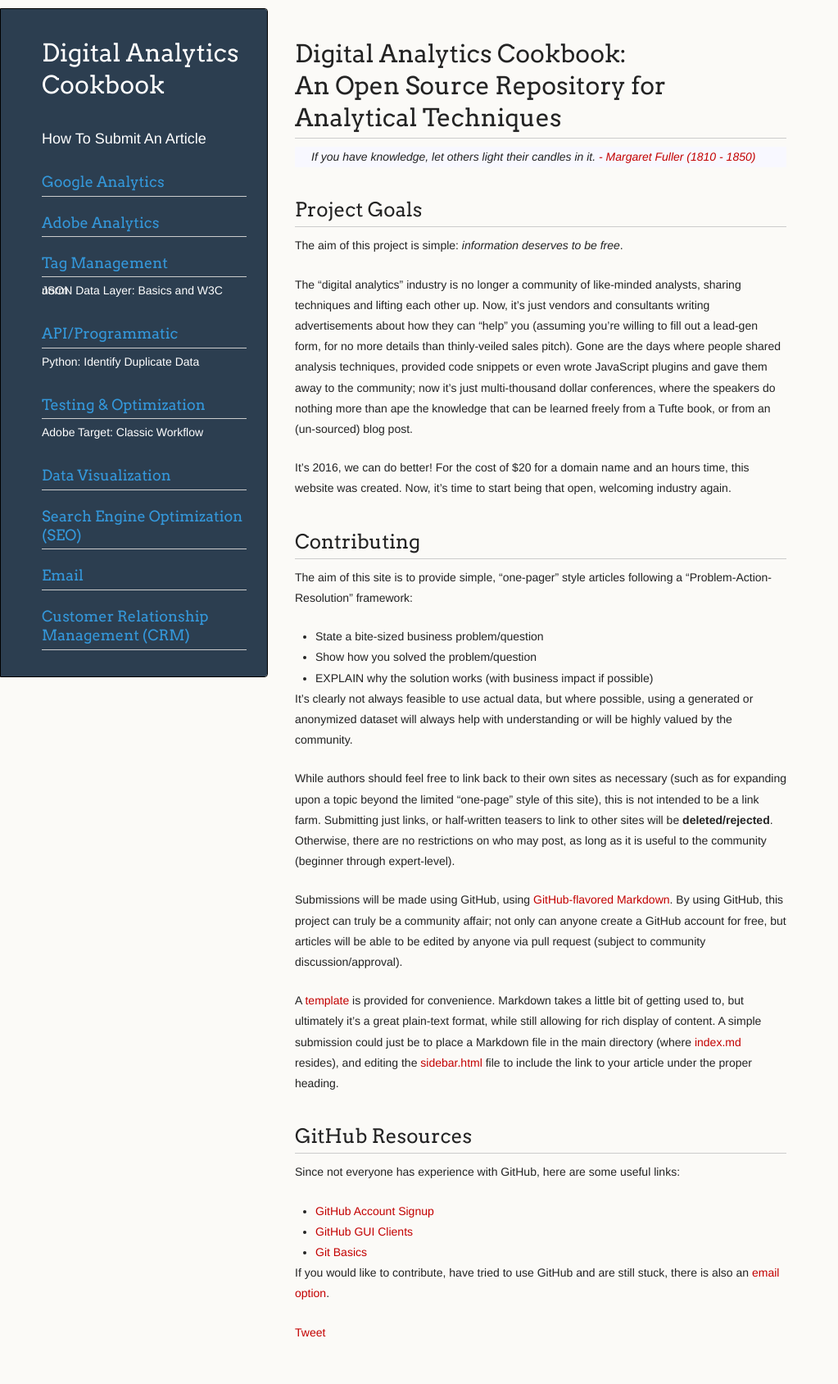
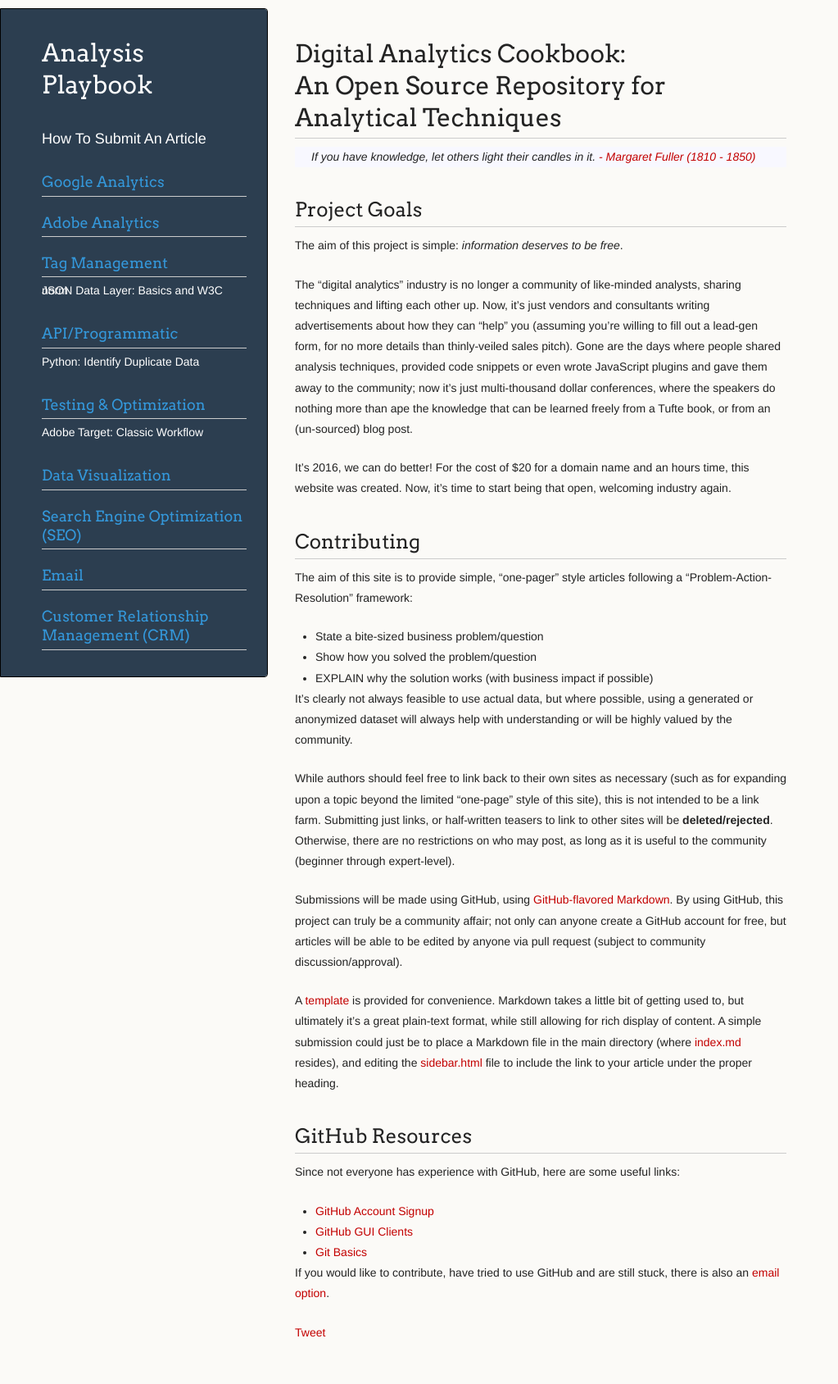
Before and after one commit to analyticsplaybook/analyticsplaybook.github.io, a Jekyll site: the page built from index.md, in a window 1280 px wide. Shown: the whole page at 82% size, without its empty margins (0-1023 px from the left). Built offline with Jekyll 4.4.1, drawn with Linux system fonts in a browser that asks for light colours; comment, search, counter and statistics services are not loaded.

Commit message:
Change branding

```diff
--- a/_layouts/minimal.html
+++ b/_layouts/minimal.html
@@ -30,7 +30,7 @@
   <body>
     <div class="wrapper">
       <header>
-        <h1 class="header"><a href="/">Digital Analytics Cookbook</a></h1>
+        <h1 class="header"><a href="/">Analysis Playbook</a></h1>
         <br>
         <li><a href="how_to_submit.html" style="font-size:18px;">How To Submit An Article</a></li>
 
```
Also changed, not shown: 1 other file.
